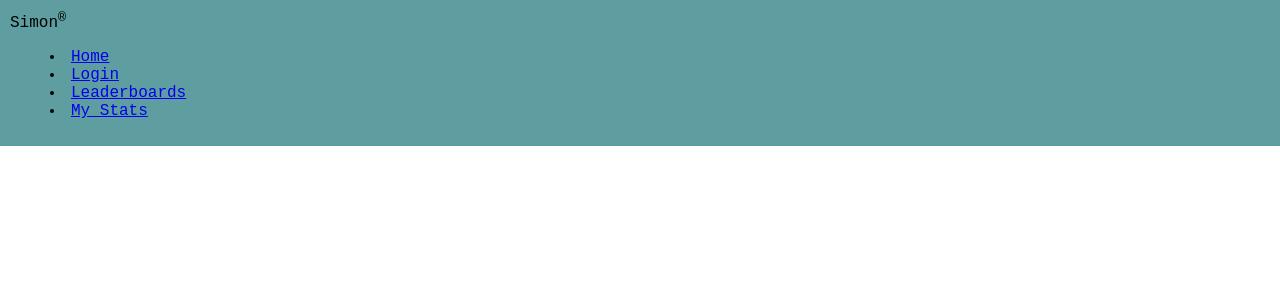
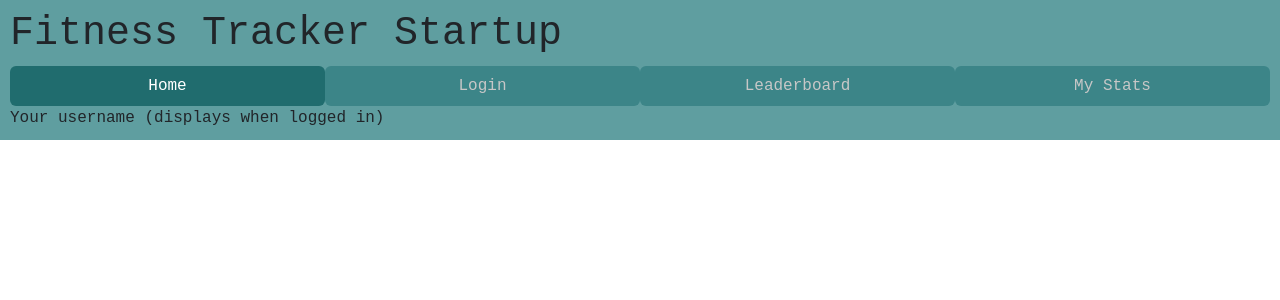
Before and after one commit to Psloan4/startup, a React (Vite) app in the folder StartupFiles/: page / in a window 1280 px wide. Shown: the top 300 px of the page. Built offline with nearby package versions, Linux system fonts and the light colour scheme.

Commit message:
got bootstrap working in the header

```diff
--- a/StartupFiles/src/app.css
+++ b/StartupFiles/src/app.css
@@ -7,7 +7,8 @@
 }
 
 #inactive-tab-id {
-    color: rgb(32, 108, 110);
+    color: rgb(199, 199, 199);
+    background-color: rgb(60, 133, 136);
 }
 
 html {
--- a/StartupFiles/src/app.jsx
+++ b/StartupFiles/src/app.jsx
@@ -1,5 +1,6 @@
 import React from 'react';
 import { BrowserRouter, NavLink, Route, Routes } from 'react-router-dom';
+import 'bootstrap/dist/css/bootstrap.min.css';
 import './app.css';
 
 function App() {
@@ -10,30 +11,31 @@ function App() {
       <header>
           <nav>
             <div>
-              Simon<sup>&reg;</sup>
+              <h1>Fitness Tracker Startup</h1>
             </div>
-            <menu className='navbar-nav'>
-              <li className='nav-item'>
-                <NavLink className='nav-link' to=''>
+            <ul class="nav nav-pills nav-justified">
+                <li class="nav-item">
+                  <NavLink className='nav-link' to='' id="active-tab-id">
                     Home
                   </NavLink>
                 </li>
-                <li className='nav-item'>
-                  <NavLink className='nav-link' to=''>
+                <li class="nav-item">
+                  <NavLink className='nav-link' to='' id="inactive-tab-id">
                     Login
                   </NavLink>
                 </li>
-                <li className='nav-item'>
-                  <NavLink className='nav-link' to=''>
-                    Leaderboards
+                <li class="nav-item">
+                  <NavLink className='nav-link' to='' id="inactive-tab-id">
+                    Leaderboard
                   </NavLink>
                 </li>
-              <li className='nav-item'>
-                <NavLink className='nav-link' to=''>
+                <li class="nav-item">
+                  <NavLink className='nav-link' to='' id="inactive-tab-id">
                     My Stats
                   </NavLink>
                 </li>
-            </menu>
+            </ul>
+            <label>Your username (displays when logged in)</label>
           </nav>
         </header>
 
```
Lines whose indentation alone changed are shown as unchanged.
